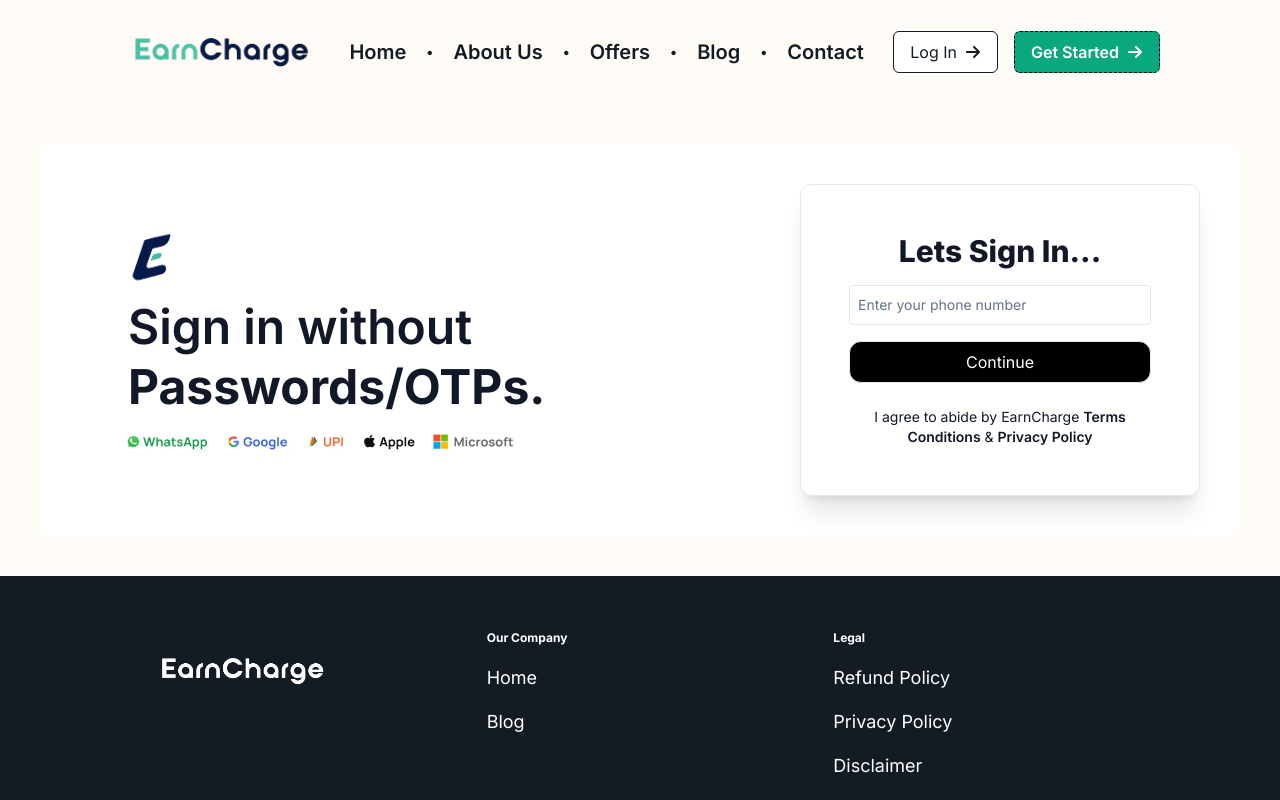
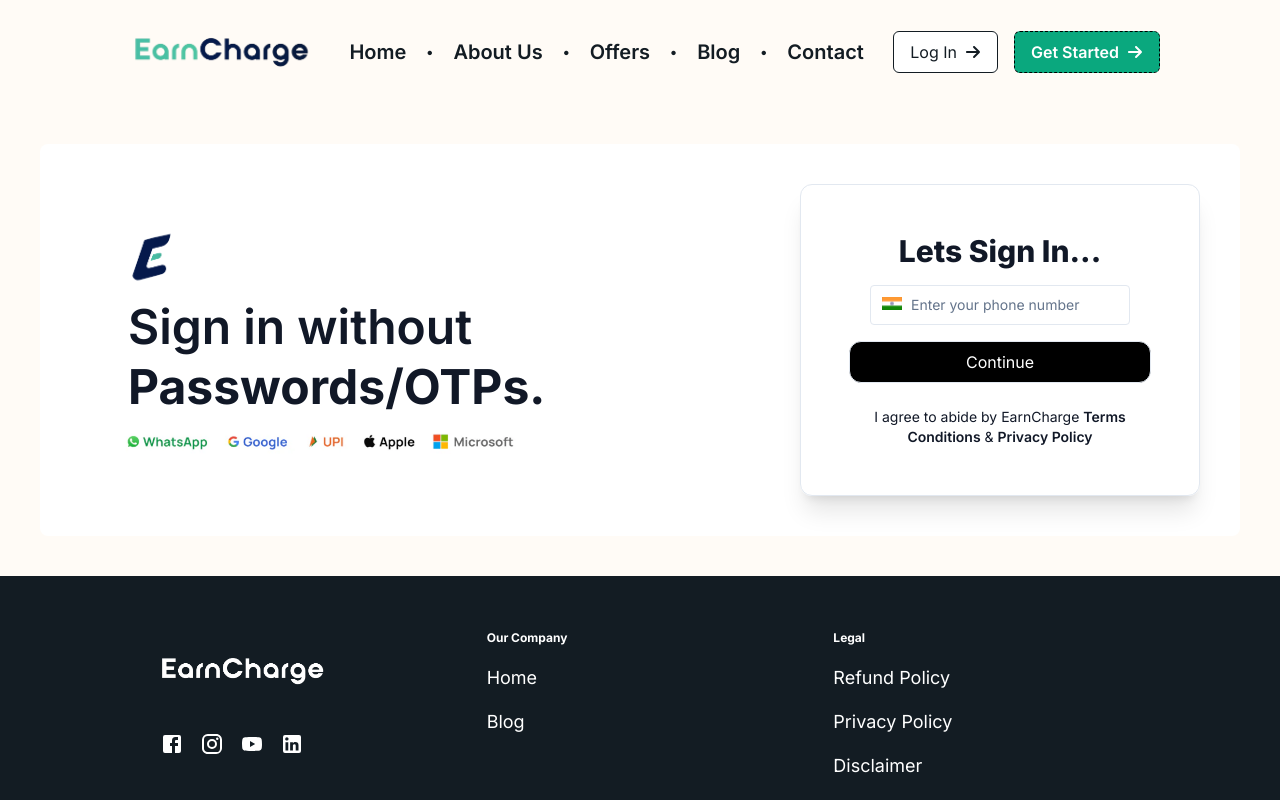
Before and after one commit to Vismay19999/earncharge-rewrite-frontend, a Next.js app: page /otpless/sendLink in a window 1280 px wide. Shown: the top 800 px of the page. Built offline with nearby package versions, Linux system fonts and the light colour scheme.

Commit message:
Indian Flag and Bugs has been fixed

```diff
--- a/src/app/(auth)/otpless/sendLink/page.tsx
+++ b/src/app/(auth)/otpless/sendLink/page.tsx
@@ -10,6 +10,7 @@
 import Social from "@/../../public/Social.png";
 import Image from "next/image";
 import { Input } from "@/components/ui/input";
+import IND from "@/../../public/IND.webp";
 const Page = () => {
   const { user } = useUser();
   const router = useRouter();
@@ -64,7 +65,8 @@
               <h1 className="text-3xl xl:text-3xl font-extrabold">
                 Lets Sign In...
               </h1>
-
+              <div className="relative">
+              <Image src={IND} alt="Flag" className="absolute top-7 left-3" width={20} height={100} />
               <Input
                 type="text"
                 maxLength={10}
@@ -74,9 +76,9 @@
                   setPhoneNumber(numericValue);
                 }}
                 placeholder="Enter your phone number"
-                className="border p-2 rounded mt-4 w-full"
+                className="border p-2 pl-10 rounded mt-4 w-full"
               />
-
+              </div>
               <button
                 onClick={handleSendLink}
                 className="mt-4 bg-black p-2 border-[1px] rounded-xl w-full text-white"
@@ -84,7 +86,6 @@
                 Continue
               </button>
               <ToastContainer />
-
               <div className="flex flex-col items-center">
                 <div className="grid w-full max-w-sm items-center gap-1.5 mt-6">
                   <p className="text-sm text-center">
--- a/src/components/auth/LoginForm.tsx
+++ b/src/components/auth/LoginForm.tsx
@@ -12,7 +12,7 @@
 import login from "@/../public/log.jpg";
 import { Tabs, TabsContent, TabsList, TabsTrigger } from "@/components/ui/tabs";
 import { useRouter } from "next/navigation";
-
+import IND from "@/../../public/IND.webp";
 const LoginForm: React.FC = () => {
   const [loginMethod, setLoginMethod] = useState<
     "phoneNumber" | "email" | null
@@ -189,15 +189,19 @@
                       <Label htmlFor="mobile" className="font-semibold">
                         Mobile
                       </Label>
+                      <div className="relative">
+                      <Image src={IND} alt="Flag" className="absolute top-3.5 left-3" width={20} height={100} />
                       <Input
                         type="text"
                         id="phoneNumber"
+                        className="pl-10"
                         name="phoneNumber"
                         placeholder="8888855544"
                         value={formData.phoneNumber}
                         maxLength={10}
                         onChange={handleNumberInputChange}
                       />
+                      </div>
                     </div>
                     <div className="grid w-full max-w-sm items-center gap-1.5 mt-6">
                       <Label htmlFor="password" className="font-semibold">
--- a/src/components/auth/RegisterForm.tsx
+++ b/src/components/auth/RegisterForm.tsx
@@ -8,6 +8,7 @@
 import { Label } from "@/components/ui/label";
 import Image from "next/image";
 import { Tabs, TabsContent, TabsList, TabsTrigger } from "@/components/ui/tabs";
+import IND from "@/../../public/IND.webp";
 
 interface RegisterFormProps {
   onSubmit: (
@@ -286,10 +287,14 @@
                             }
                           }}
                           render={({ field }) => (
+                            <>
+                            <div className="relative">
+                            <Image src={IND} alt="Flag" className="absolute top-3.5 left-3" width={20} height={100} />
                             <Input
                               type="text"
                               id="phoneNumber"
                               placeholder="8888866666"
+                              className="pl-10"
                               maxLength={10}
                               {...field}
                               onInput={(e: any) => {
@@ -299,6 +304,8 @@
                                 ); // Allows only numbers
                               }}
                             />
+                            </div>
+                            </>
                           )}
                         />
                         {errors.phoneNumber && (
--- a/src/components/core/Footer/Footer.tsx
+++ b/src/components/core/Footer/Footer.tsx
@@ -2,6 +2,7 @@
 import Image from "next/image";
 import Logo from "@/../public/footer logo.png";
 import Link from "next/link";
+import { Facebook, Instagram, LinkedIn, YouTube } from "@mui/icons-material";
 
 const Footer = () => {
   return (
@@ -9,9 +10,17 @@
       <div className="w-full py-12 p-6 bg-[#131c23]">
         <div className="max-w-[1000px] m-auto">
           <div className="flex flex-col lg:flex-row gap-10">
-            <Link href="/" className="flex-[1]">
+            <div className="flex-[1]">
+            <Link href="/">
               <Image src={Logo} alt="Logo" width={200} height={200} />
             </Link>
+            <div className="flex justify-start gap-4 p-5 text-white">
+              <Facebook />
+              <Instagram />
+              <YouTube />
+              <LinkedIn />
+            </div>
+            </div>
             <div className="flex-[1]">
               <span className="text-xs font-bold text-white">Our Company</span>
               <Link
@@ -70,7 +79,8 @@
             <div className="flex-[1]">
               <p className="text-xs leading-1 text-white">
                 Earncharge is a fully owned subsidary of Arahant Economy
-                Services Private Limited. It is a digital platform providing recharge and BBPS services.
+                Services Private Limited. It is a digital platform providing
+                recharge and BBPS services.
               </p>
             </div>
           </div>
--- a/src/components/core/Header/PcHeader.tsx
+++ b/src/components/core/Header/PcHeader.tsx
@@ -55,7 +55,7 @@
             <h1 className="hover:underline">About Us</h1>
           </Link>
           <span className="text-sm">•</span>
-          <Link href="/aboutus">
+          <Link href="/offers">
             <h1 className="hover:underline">Offers</h1>
           </Link>
           <span className="text-sm">•</span>
```
Also changed, not shown: public/IND.webp (added).
